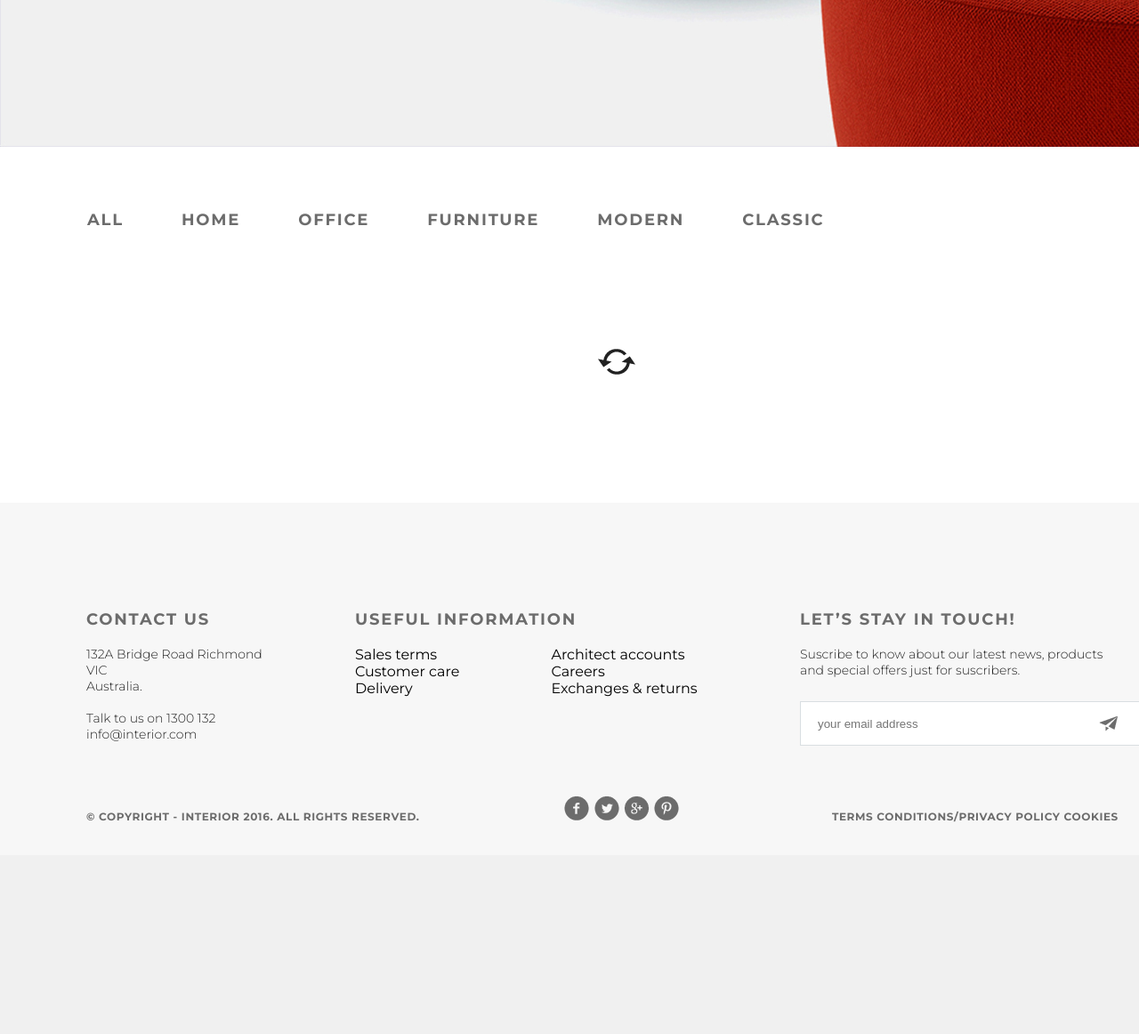
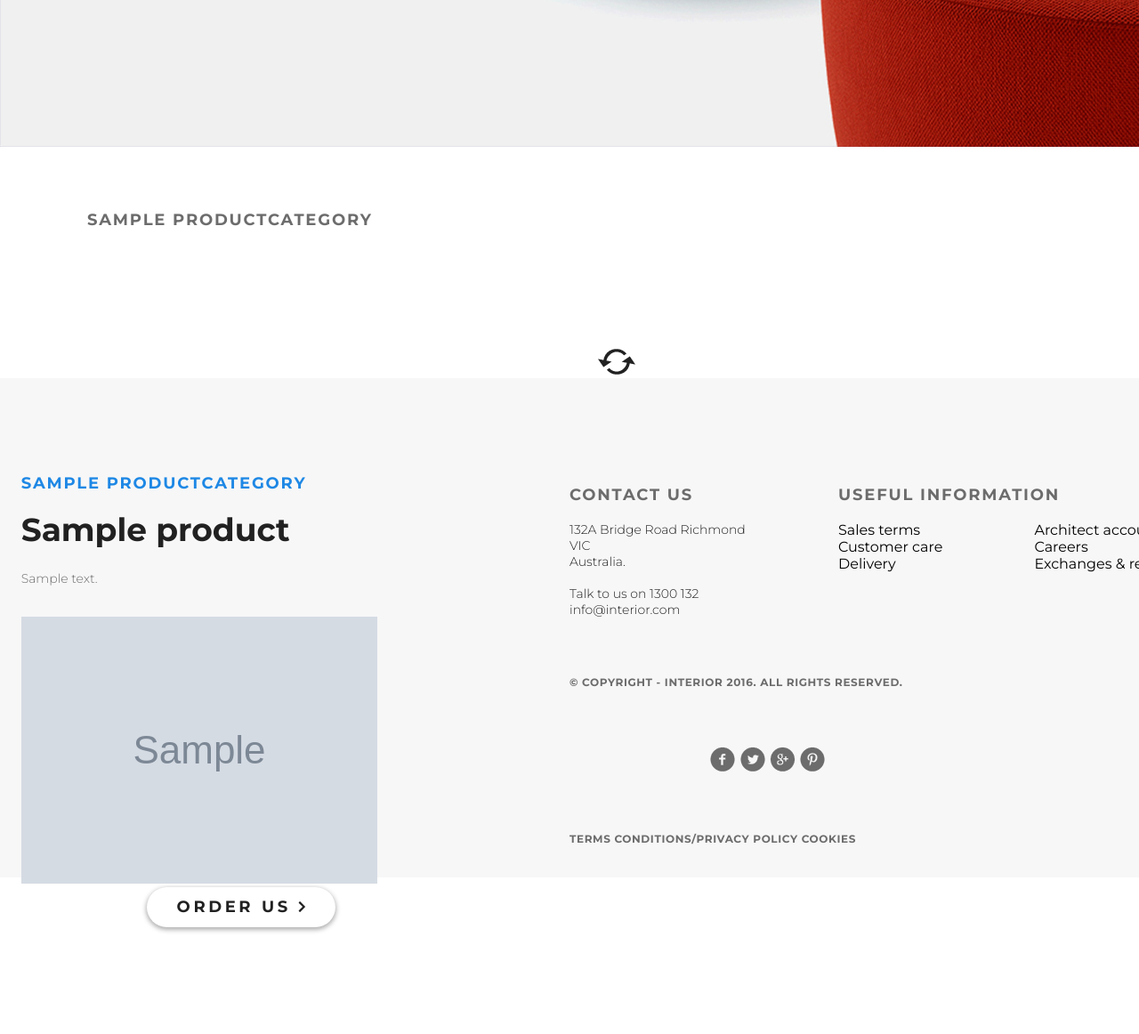
Before and after one commit to iagprog/django_basic, a Django app: page /products/ in a window 1280 px wide; the page is wider, and only the part inside the window is pictured. Shown: the part 635-1797 px from the top of that part at 89% size. Before the commit the page ends 1559 px from the top of that part, so only its background shows below. Run offline with Django 3.2, Linux system fonts and the light colour scheme; tables that the repository leaves empty hold one stand-in row (values such as "Sample post"); grey boxes marked "Sample" are stand-in pictures.

Commit message:
stable version

```diff
--- a/geekshop/geekshop/urls.py
+++ b/geekshop/geekshop/urls.py
@@ -24,12 +24,13 @@ urlpatterns = [
     path( '' , mainapp.main, name = "main"),
     path( 'products/' , mainapp.products, name = "products"),
     path( 'contact/' , mainapp.contact, name = "contact"),
-    path( 'products/products_all' , mainapp.products, name = "products_all"),
-    path( 'products/products_home' , mainapp.products, name = "products_home"),
-    path( 'products/products_office' , mainapp.products, name = "products_office"),
-    path( 'products/products_furniture' , mainapp.products, name = "products_furniture"),
-    path( 'products/products_modern' , mainapp.products, name = "products_modern"),
-    path( 'products/products_classic' , mainapp.products, name = "products_classic"),
+    path( 'products/all' , mainapp.products, name = "all"),
+    path( 'products/home' , mainapp.products, name = "home"),
+    path( 'products/office' , mainapp.products, name = "office"),
+    path( 'products/furniture' , mainapp.products, name = "furniture"),
+    path( 'products/modern' , mainapp.products, name = "modern"),
+    path( 'products/classic' , mainapp.products, name = "classic"),
+    path( 'products/exclusive' , mainapp.products, name = "exclusive"),
     path('admin/', admin.site.urls),
 ]
 if settings.DEBUG:
--- a/geekshop/mainapp/templates/mainapp/includes/inc_categories_menu.html
+++ b/geekshop/mainapp/templates/mainapp/includes/inc_categories_menu.html
@@ -1,10 +1,11 @@
-{% load static %}
-{% for link in links_menu %}
-    <ul class="nav-menu-ul">
-        <li class="nav-menu-list "><a href="{% url link.href %}"
-            class = "nav-menu-link {% if request.resolver_match.url_name == link.href %}
-                        menu-link-active
-                    {% endif %}"
-            >{{link.name}}</a></li>
-    </ul>
-{% endfor %}
+<ul class = "nav-menu-ul">
+    {% for category in categories %}
+        <li class="nav-menu-list"><a href="{% url category.name %}"
+            class = "nav-menu-link
+            {% if request.resolver_match.url_name == category.name %}
+                menu-link-active
+            {% endif %}"
+            >{{ category.name }}</a>
+        </li>
+    {% endfor %}
+</ul>
--- /dev/null
+++ b/geekshop/mainapp/templates/mainapp/includes/inc_exclusive.html
@@ -0,0 +1,14 @@
+{% load static %}
+
+{% for el in excl %}
+<div class="chair">
+        <div class="chair-content">
+            <p class="excl-text">{{ el.category.name }}</p>
+            <h4 class="excl-h4">{{ el.name }}</h4>
+            <p class="excl-p">{{ el.description }}</p>
+            <img src="/media/{{ el.image }}" alt="{{ el.short_desc }}">
+            <a class="excl-button button" href="#">order us
+            <img src="{% static 'img/arrow.svg' %}" alt="arrow.svg"></a>
+        </div>
+</div>
+{% endfor %}
--- a/geekshop/mainapp/templates/mainapp/products.html
+++ b/geekshop/mainapp/templates/mainapp/products.html
@@ -21,20 +21,5 @@
                 <img src="{% static 'img/refresh.jpg' %}" alt="refresh.jpg" class="refresh-button"></a>
             </div>
     </div>
-    <div class="exclusive-chairs-products clearfix">
-        {% for product in products %}
-            {% if product.category.name == "exclusive" %}
-                <div class="chair">
-                    <div class="chair-content">
-                        <p class="excl-text">{{ product.category.name }}</p>
-                        <h4 class="excl-h4">{{ product.name }}</h4>
-                        <p class="excl-p">{{ product.description }}</p>
-                        <img src="/media/{{ product.image }}" alt="{{ product.short_desc }}">
-                        <a class="excl-button button" href="#">order us
-                        <img src="{% static 'img/arrow.svg' %}" alt="arrow.svg"></a>
-                    </div>
-                </div>
-            {% endif %}
-        {% endfor %}
-    </div>
+    {% include 'mainapp/includes/inc_exclusive.html' %}
 {% endblock %}
--- a/geekshop/mainapp/views.py
+++ b/geekshop/mainapp/views.py
@@ -4,42 +4,17 @@ from .models import Product, Contact, ProductCategory, ContactCountry
 # Create your views here.
 def main(request):
     title = "Home"
-    excl_main = Product.objects.all()[:2]
-    content = {"title": title, "excl_main": excl_main}
+    excl = Product.objects.all()[:2]
+    content = {"title": title, "excl": excl}
     return render(request, 'mainapp/index.html', content)
 
 
 def products(request):
     title = "Products"
-    links_menu = [
-        {
-            "href": "products_all",
-            "name": "all"
-        },
-        {
-            "href": "products_home",
-            "name": "home"
-        },
-        {
-            "href": "products_office",
-            "name": "office"
-        },
-        {
-            "href": "products_furniture",
-            "name": "furniture"
-        },
-        {
-            "href": "products_modern",
-            "name": "modern"
-        },
-        {
-            "href": "products_classic",
-            "name": "classic"
-        }
-    ]
-    excl_products = Product.objects.all()[:2]
+    excl = Product.objects.all()[:2]
     products = Product.objects.all()[2:]
-    content = {"title": title, "links_menu": links_menu, "products": products, "excl_products": excl_products}
+    categories = ProductCategory.objects.all()
+    content = {"title": title, "excl": excl, "categories": categories, "products": products}
     return render(request, 'mainapp/products.html', content)
 
 
@@ -50,21 +25,25 @@ def contact(request):
     return render(request, 'mainapp/contact.html', content)
 
 
-def products_all(request):
+def all(request):
     return render(request, 'mainapp/products.html')
 
 
-def products_home(request):
+def home(request):
     return render(request, 'mainapp/products.html')
 
 
-def products_office(request):
+def office(request):
     return render(request, 'mainapp/products.html')
 
 
-def products_furniture(request):
+def furniture(request):
     return render(request, 'mainapp/products.html')
 
 
-def products_modern(request):
+def modern(request):
     return render(request, 'mainapp/products.html')
+
+
+def exclusive(request):
+    return render(request, 'mainapp/products.html')
--- a/geekshop/static/css/style.css
+++ b/geekshop/static/css/style.css
@@ -313,14 +313,15 @@ featured-content-items{
     float: left;
 }
 
+.chair-content{
+    max-width: 1366px;
+    padding: 16.7% 19% 18.7% 3.7%;
+}
+
 .exclusive-chairs{
     padding-top: 120px;
 }
 
-.chair-content{
-    max-width: 1366px;
-    padding: 16.7% 19% 18.7% 3.7%;
-}
 
 .excl-text{
     color: #1e88e5;
```
Also changed, not shown: geekshop/mainapp/templates/mainapp/index.html (+1 -12 lines).
